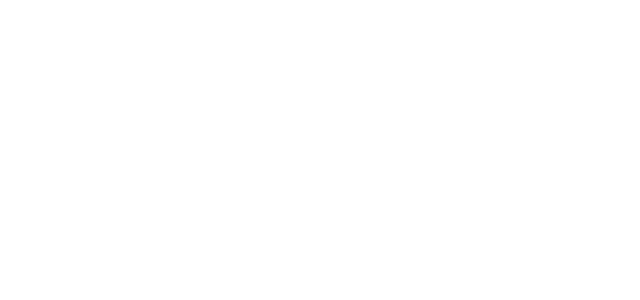
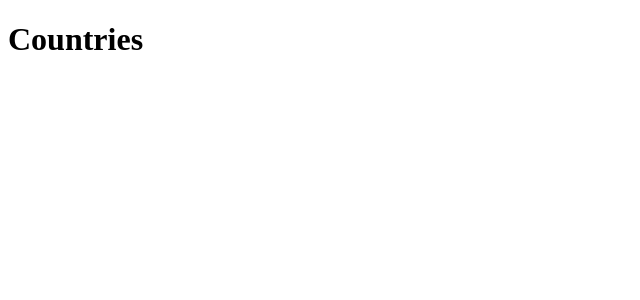
Before and after one commit to alistkov/countries, a Vue app: page / in a window 1280 px wide. Shown: the top 300 px of the page, without its empty margins (0-640 px from the left). Built offline with nearby package versions, Linux system fonts and the light colour scheme.

Commit message:
add list view

```diff
--- a/src/router/index.js
+++ b/src/router/index.js
@@ -1,9 +1,16 @@
 import Vue from 'vue';
 import VueRouter from 'vue-router';
+import CountriesList from '@/views/Countries.vue';
 
 Vue.use(VueRouter);
 
-const routes = [];
+const routes = [
+  {
+    path: '/',
+    name: 'countries-list',
+    component: CountriesList,
+  },
+];
 
 const router = new VueRouter({
   mode: 'history',
--- /dev/null
+++ b/src/views/Countries.vue
@@ -0,0 +1,13 @@
+<template>
+  <div>
+    <h1>Countries</h1>
+  </div>
+</template>
+
+<script>
+export default {};
+</script>
+
+<style lang="scss" scoped>
+
+</style>
```
